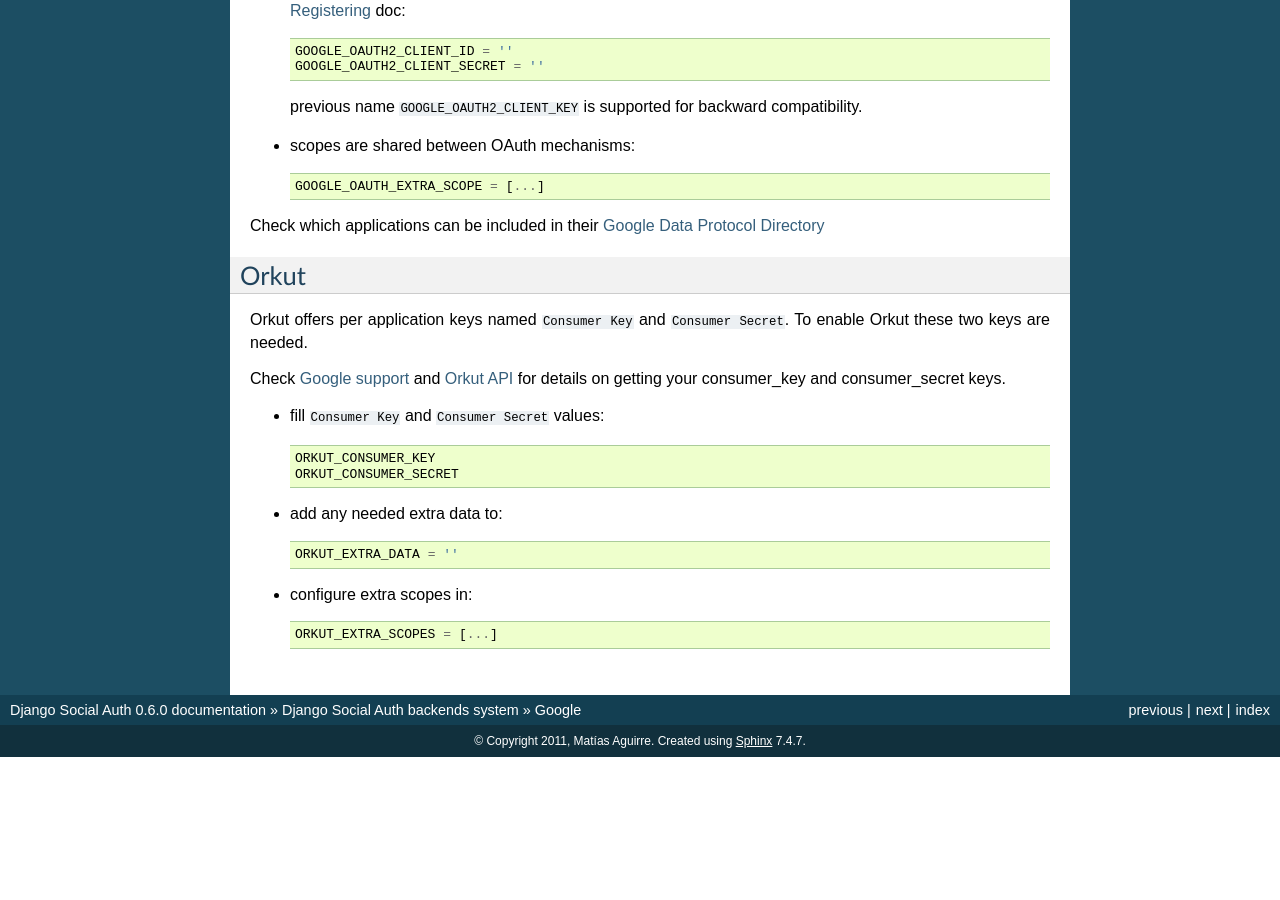
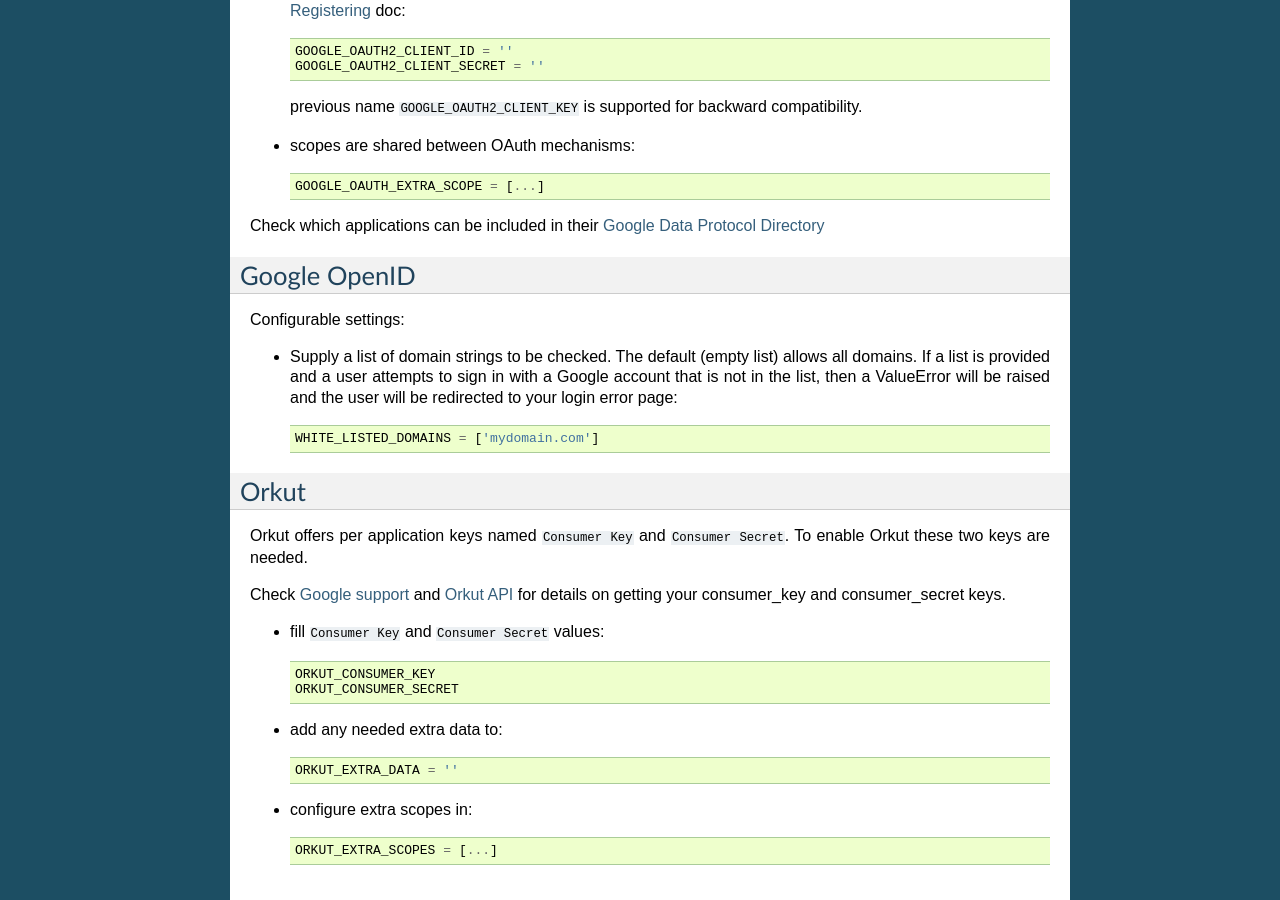
Before and after one commit to omab/django-social-auth, a Sphinx documentation site: the page built from doc/backends/google.rst, in a window 1280 px wide and 900 px high, scrolled down 924 px. Built offline with Sphinx 7.4.7, drawn with Linux system fonts in a browser that asks for light colours; before the commit the page ends 1681 px from its top, so only the background shows below that.

Commit message:
changed Google OpenID WHITE_LISTED_DOMAINS setting to only check strings and added documentation

```diff
--- a/doc/backends/google.rst
+++ b/doc/backends/google.rst
@@ -65,6 +65,16 @@
 Check which applications can be included in their `Google Data Protocol Directory`_
 
 
+Google OpenID
+-------------
+
+Configurable settings:
+
+- Supply a list of domain strings to be checked. The default (empty list) allows all domains.  If a list is provided and a user attempts to sign in with a Google account that is not in the list, then a ValueError will be raised and the user will be redirected to your login error page::
+
+    WHITE_LISTED_DOMAINS = ['mydomain.com']
+
+
 Orkut
 -----
 
```
Also changed, not shown: 1 other file.
